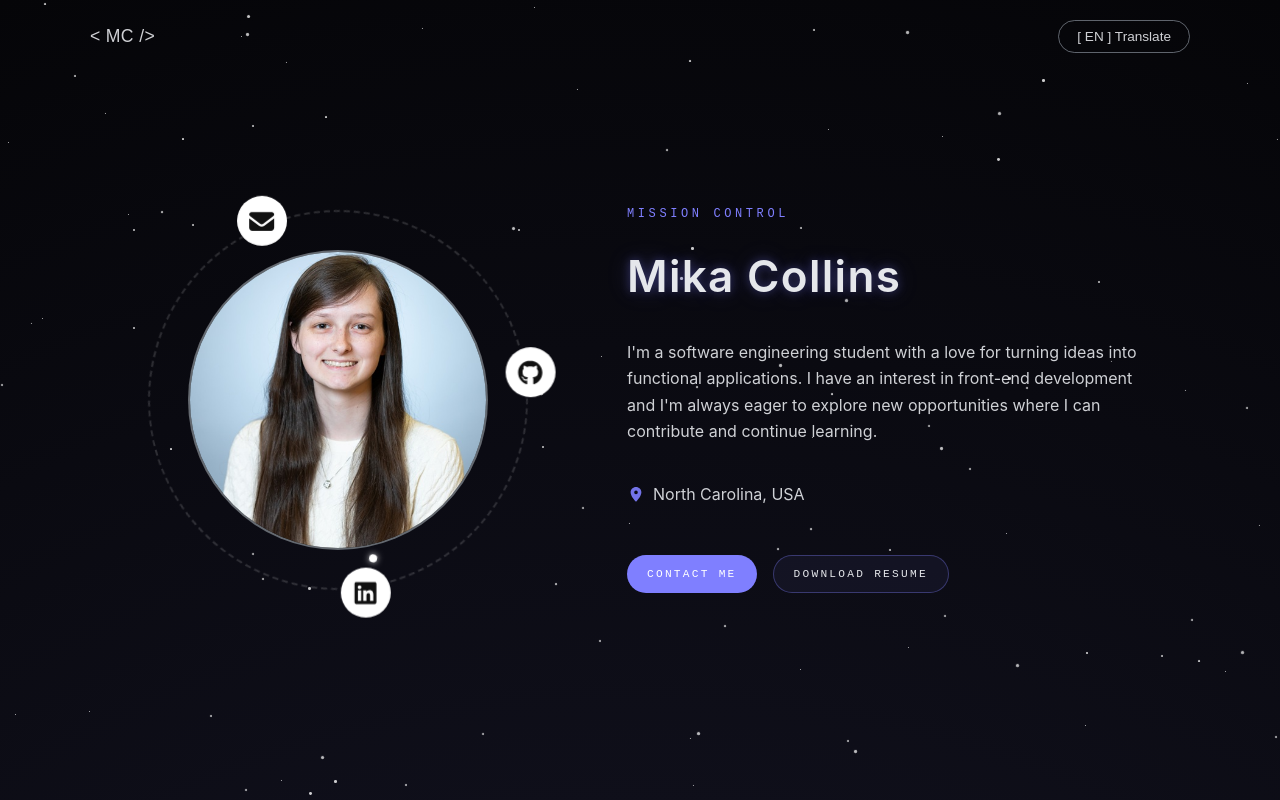
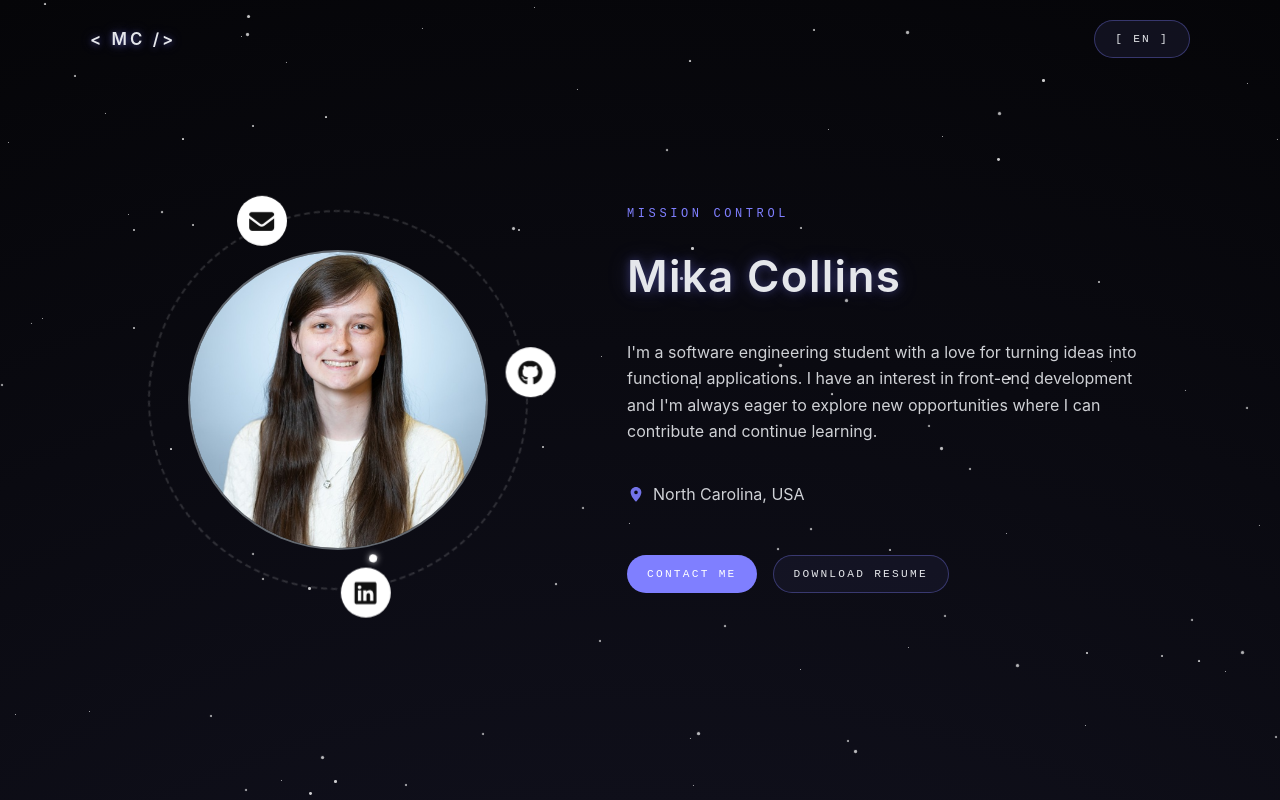
Before and after one commit to mika-collins/mika-collins.github.io, a React (Vite) app: page / in a window 1280 px wide. Shown: the top 800 px of the page. Built offline with nearby package versions, Linux system fonts and the light colour scheme.

Commit message:
Increased readability of navbar on scroll

```diff
--- a/src/components/Navbar/Navbar.css
+++ b/src/components/Navbar/Navbar.css
@@ -18,31 +18,67 @@
 
 /* Logo / name */
 .navbar-logo {
-  color: rgba(229, 231, 235, 0.9);
-  font-size: 1.1rem;
-  font-weight: 500;
-  letter-spacing: 0.02em;
+  font-family: "Space Grotesk", "Inter", system-ui, sans-serif;
+  font-size: 1.05rem;
+  font-weight: 600;
+  letter-spacing: 0.18em;
+  text-transform: uppercase;
+  color: #e5e7eb;
+  position: relative;
+  cursor: pointer;
+
+  text-shadow:
+    0 1px 6px rgba(127, 127, 255, 0.45),
+  0 0 14px rgba(127, 127, 255, 0.3);
 }
 
 /* Translate button */
 .navbar-translate {
-  background: transparent;
-  border: 1px solid rgba(156, 163, 175, 0.6);
-  color: rgba(229, 231, 235, 0.9);
+  font-family: "JetBrains Mono", monospace;
+  font-size: 0.7rem;
+  letter-spacing: 0.2em;
+  text-transform: uppercase;
 
-  padding: 8px 18px;
+  padding: 12px 20px;
   border-radius: 999px;
+  border: 1px solid rgba(127, 127, 255, 0.35);
+  background: rgba(26, 26, 46, 0.6);
+  color: #e5e7eb;
 
-  font-size: 0.85rem;
   cursor: pointer;
-
-  transition: all 0.25s ease;
+  transition: border-color 0.25s ease, box-shadow 0.25s ease;
 }
 
 .navbar-translate:hover {
-  background: rgba(156, 163, 175, 0.15);
-  color: white;
+  background: rgba(127, 127, 255, 0.1);
+  color: #ffffff;
+  box-shadow: 0 0 15px rgba(127, 127, 255, 0.4);
 }
+
+.navbar.scrolled {
+  /* lighter semi-transparent gradient */
+  background: linear-gradient(
+    to bottom,
+    rgba(5, 5, 8, 0.6),  /* top slightly transparent */
+    rgba(5, 5, 8, 0.4)   /* bottom even lighter */
+  );
+
+  /* subtle blur */
+  backdrop-filter: blur(6px);
+  -webkit-backdrop-filter: blur(6px);
+
+  /* light shadow to separate from content */
+  box-shadow: 0 2px 10px rgba(0, 0, 0, 0.25);
+
+  padding: 16px 5px;
+
+  transition:
+    background 0.3s ease,
+    backdrop-filter 0.3s ease,
+    box-shadow 0.3s ease,
+    padding 0.3s ease;
+}
+
 
 /* Mobile tweaks */
 @media (max-width: 768px) {
--- a/src/components/Navbar/Navbar.tsx
+++ b/src/components/Navbar/Navbar.tsx
@@ -1,5 +1,6 @@
 import { useTranslation } from "react-i18next";
 import "./Navbar.css";
+import { useEffect, useState } from "react";
 
 const Navbar = () => {
   const { t, i18n } = useTranslation();
@@ -9,10 +10,18 @@ const Navbar = () => {
     i18n.changeLanguage(newLang);
   };
 
+  const [scrolled, setScrolled] = useState(false);
+
+  useEffect(() => {
+    const onScroll = () => setScrolled(window.scrollY > 20);
+    window.addEventListener("scroll", onScroll);
+    return () => window.removeEventListener("scroll", onScroll);
+  }, []);
+
   return (
-    <nav className="navbar">
+    <nav className={`navbar${scrolled ? " scrolled" : ""}`}>
       <div className="navbar-content">
-        <div className="navbar-logo">
+        <div className="navbar-logo" onClick={() => window.scrollTo({ top: 0, behavior: "smooth" })}>
           {t("site.name")}
         </div>
 
--- a/src/i18n/en.ts
+++ b/src/i18n/en.ts
@@ -3,7 +3,7 @@ const en = {
 
     // Navbar content
   common: {
-    translate: "Translate",
+    translate: "",
   },
   site: {
     name: "< MC />",
--- a/src/i18n/es.ts
+++ b/src/i18n/es.ts
@@ -3,7 +3,7 @@ const es = {
 
     // Navbar content
   common: {
-    translate: "Traducir",
+    translate: "",
   },
   site: {
     name: "< MC />",
```
